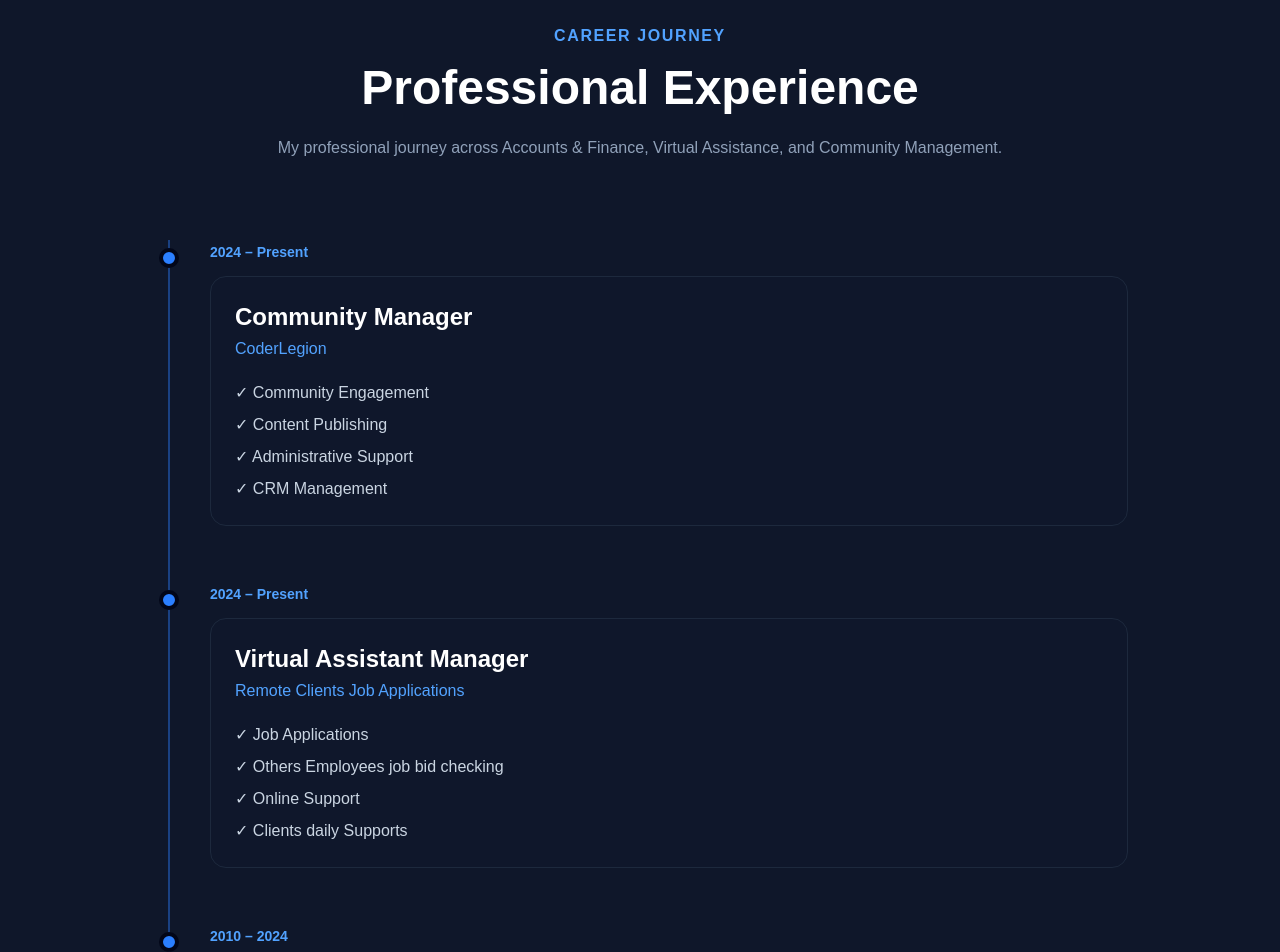
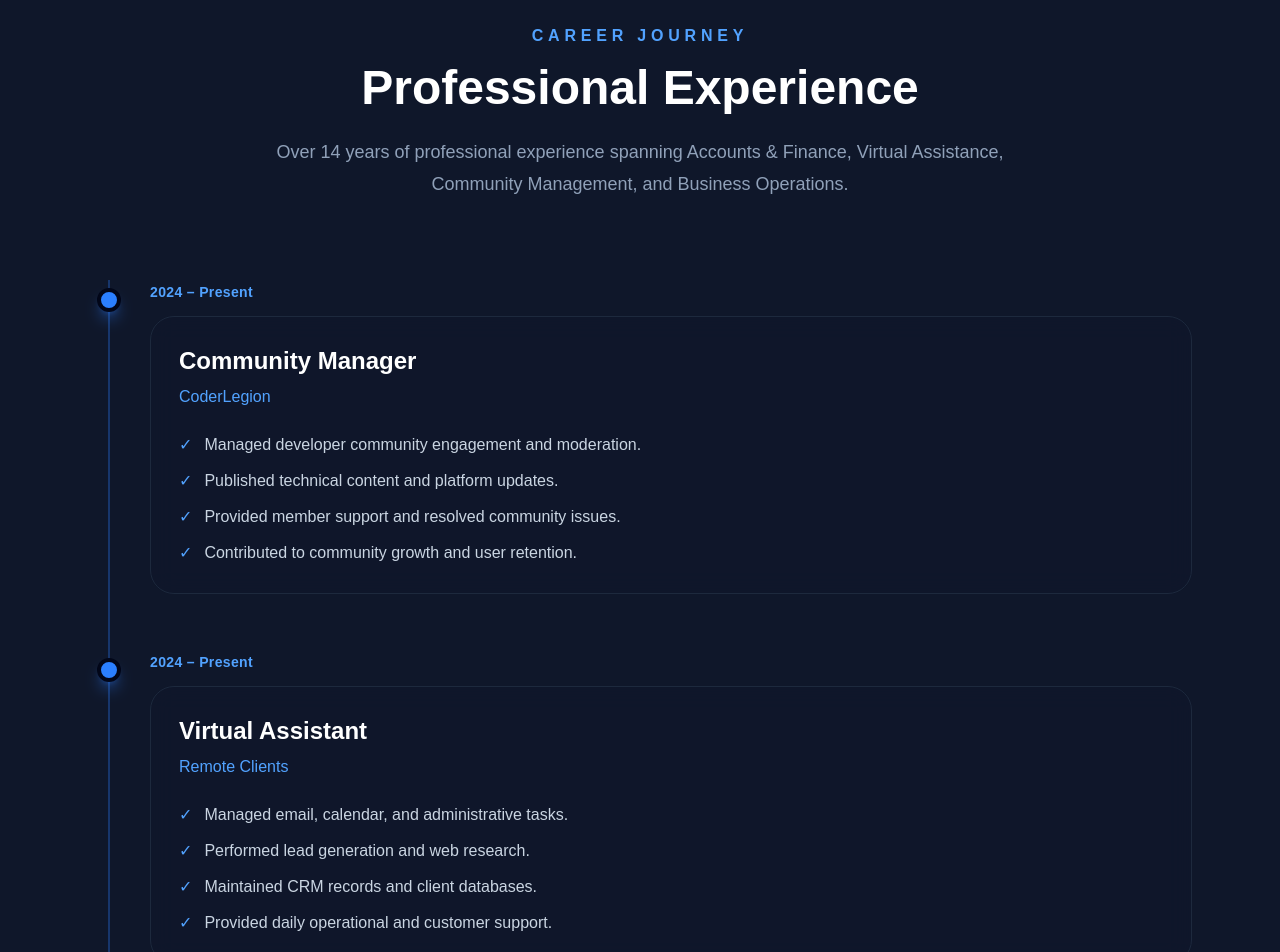
Before and after one commit to mehadihasanctg/portfolio, a Next.js app: page / in a window 1280 px wide. Shown: the part 2660-3612 px from the top of the page. Built offline with nearby package versions, Linux system fonts and the light colour scheme.

Commit message:
Complete portfolio redesign

```diff
--- a/components/Experience.tsx
+++ b/components/Experience.tsx
@@ -5,21 +5,21 @@ export default function Experience() {
       title: "Community Manager",
       company: "CoderLegion",
       points: [
-        "Community Engagement",
-        "Content Publishing",
-        "Administrative Support",
-        "CRM Management",
+        "Managed developer community engagement and moderation.",
+        "Published technical content and platform updates.",
+        "Provided member support and resolved community issues.",
+        "Contributed to community growth and user retention.",
       ],
     },
     {
       period: "2024 – Present",
-      title: "Virtual Assistant Manager",
-      company: "Remote Clients Job Applications",
+      title: "Virtual Assistant",
+      company: "Remote Clients",
       points: [
-        "Job Applications",
-        "Others Employees job bid checking",
-        "Online Support",
-        "Clients daily Supports",
+        "Managed email, calendar, and administrative tasks.",
+        "Performed lead generation and web research.",
+        "Maintained CRM records and client databases.",
+        "Provided daily operational and customer support.",
       ],
     },
     {
@@ -27,18 +27,21 @@ export default function Experience() {
       title: "Assistant Manager (Accounts & Finance)",
       company: "Toywoods",
       points: [
-        "Financial Reporting",
-        "Accounts Management",
-        "Team Coordination",
-        "Budget & Reconciliation",
+        "Prepared financial reports and budget analysis.",
+        "Managed accounts payable and receivable processes.",
+        "Supervised finance team and daily operations.",
+        "Performed bank reconciliation and financial compliance.",
       ],
     },
   ];
 
   return (
-    <section id="experience" className="max-w-5xl mx-auto px-6 py-24">
+    <section
+      id="experience"
+      className="max-w-6xl mx-auto px-6 py-24"
+    >
       <div className="text-center">
-        <span className="text-blue-400 uppercase tracking-widest font-semibold">
+        <span className="text-blue-400 uppercase tracking-[0.3em] font-semibold">
           Career Journey
         </span>
 
@@ -46,44 +49,42 @@ export default function Experience() {
           Professional Experience
         </h2>
 
-        <p className="mt-6 text-slate-400 max-w-3xl mx-auto">
-          My professional journey across Accounts & Finance, Virtual Assistance,
-          and Community Management.
+        <p className="mt-6 max-w-3xl mx-auto text-lg leading-8 text-slate-400">
+          Over 14 years of professional experience spanning Accounts &
+          Finance, Virtual Assistance, Community Management, and Business
+          Operations.
         </p>
       </div>
 
-      <div className="relative mt-20 border-l-2 border-blue-500/40 ml-4">
-
+      <div className="relative mt-20 border-l-2 border-blue-500/30 ml-5">
         {experiences.map((exp) => (
           <div key={exp.title} className="relative mb-14 pl-10">
+            <div className="absolute -left-[13px] top-2 h-6 w-6 rounded-full border-4 border-slate-950 bg-blue-500 shadow-lg shadow-blue-500/40"></div>
 
-            <div className="absolute -left-[11px] top-2 h-5 w-5 rounded-full bg-blue-500 border-4 border-slate-950"></div>
-
-            <span className="text-sm text-blue-400 font-semibold">
+            <span className="text-sm font-semibold tracking-wide text-blue-400">
               {exp.period}
             </span>
 
-            <div className="mt-3 rounded-2xl border border-slate-800 bg-slate-900 p-6 transition hover:border-blue-500 hover:shadow-[0_0_30px_rgba(59,130,246,0.15)]">
-
+            <div className="mt-3 rounded-3xl border border-slate-800 bg-slate-900/80 backdrop-blur-md p-7 transition duration-300 hover:-translate-y-1 hover:border-blue-500 hover:shadow-[0_0_35px_rgba(59,130,246,0.20)]">
               <h3 className="text-2xl font-bold text-white">
                 {exp.title}
               </h3>
 
-              <p className="mt-1 text-blue-400 font-medium">
+              <p className="mt-2 font-medium text-blue-400">
                 {exp.company}
               </p>
 
-              <ul className="mt-5 space-y-2 text-slate-300">
+              <ul className="mt-6 space-y-3 text-slate-300">
                 {exp.points.map((point) => (
-                  <li key={point}>✓ {point}</li>
+                  <li key={point} className="flex gap-3">
+                    <span className="text-blue-400">✓</span>
+                    <span>{point}</span>
+                  </li>
                 ))}
               </ul>
-
             </div>
-
           </div>
         ))}
-
       </div>
     </section>
   );
--- a/components/Footer.tsx
+++ b/components/Footer.tsx
@@ -1,27 +1,116 @@
 export default function Footer() {
   return (
-    <footer className="border-t border-gray-800 mt-24">
-      <div className="max-w-6xl mx-auto px-6 py-8 flex flex-col md:flex-row justify-between items-center gap-4">
+    <footer className="mt-24 border-t border-slate-800 bg-slate-950">
+      <div className="max-w-7xl mx-auto px-6 py-12">
 
-        <div>
-          <h3 className="text-xl font-bold">
-            Md Mehadi Hasan
-          </h3>
+        <div className="grid gap-10 md:grid-cols-3">
 
-          <p className="text-gray-400 text-sm mt-1">
-            Community Manager • Virtual Assistant • Accounts & Finance Professional
-          </p>
+          {/* Left */}
+          <div>
+            <h3 className="text-2xl font-bold">
+              <span className="text-white">Md </span>
+              <span className="bg-gradient-to-r from-blue-400 to-cyan-300 bg-clip-text text-transparent">
+                Mehadi Hasan
+              </span>
+            </h3>
+
+            <p className="mt-4 leading-7 text-slate-400">
+              Virtual Assistant, Community Manager, and Accounts &
+              Finance Professional helping businesses improve productivity
+              through reliable administrative support.
+            </p>
+          </div>
+
+          {/* Quick Links */}
+          <div>
+            <h4 className="text-lg font-semibold text-white">
+              Quick Links
+            </h4>
+
+            <ul className="mt-5 space-y-3 text-slate-400">
+              <li>
+                <a href="#home" className="hover:text-blue-400 transition">
+                  Home
+                </a>
+              </li>
+
+              <li>
+                <a href="#about" className="hover:text-blue-400 transition">
+                  About
+                </a>
+              </li>
+
+              <li>
+                <a href="#services" className="hover:text-blue-400 transition">
+                  Services
+                </a>
+              </li>
+
+              <li>
+                <a href="#contact" className="hover:text-blue-400 transition">
+                  Contact
+                </a>
+              </li>
+            </ul>
+          </div>
+
+          {/* Contact */}
+          <div>
+            <h4 className="text-lg font-semibold text-white">
+              Get In Touch
+            </h4>
+
+            <div className="mt-5 space-y-3 text-slate-400">
+
+              <p>📧 limonikonic@gmail.com</p>
+
+              <p>🌍 Bangladesh</p>
+
+              <div className="flex gap-4 pt-2">
+
+                <a
+                  href="https://www.linkedin.com/in/md-mehadi-hasan-ctg/"
+                  target="_blank"
+                  className="hover:text-blue-400 transition"
+                >
+                  LinkedIn
+                </a>
+
+                <a
+                  href="https://github.com/mehadihasanctg"
+                  target="_blank"
+                  className="hover:text-blue-400 transition"
+                >
+                  GitHub
+                </a>
+
+                <a
+                  href="https://coderlegion.com"
+                  target="_blank"
+                  className="hover:text-blue-400 transition"
+                >
+                  CoderLegion
+                </a>
+
+              </div>
+
+            </div>
+          </div>
+
         </div>
 
-        <div className="text-center md:text-right">
+        <div className="mt-12 flex flex-col items-center justify-between gap-4 border-t border-slate-800 pt-8 md:flex-row">
 
-          <p className="text-gray-400 text-sm">
-            © 2026 Md Mehadi Hasan
+          <p className="text-sm text-slate-500">
+            © 2026 Md Mehadi Hasan. All rights reserved.
           </p>
 
-          <p className="text-gray-500 text-xs mt-2">
-            Built with Next.js & Tailwind CSS
-          </p>
+          <a
+            href="#home"
+            className="rounded-full border border-blue-500 px-4 py-2 text-sm text-blue-400 transition hover:bg-blue-500 hover:text-white"
+          >
+            ↑ Back to Top
+          </a>
 
         </div>
 
```
